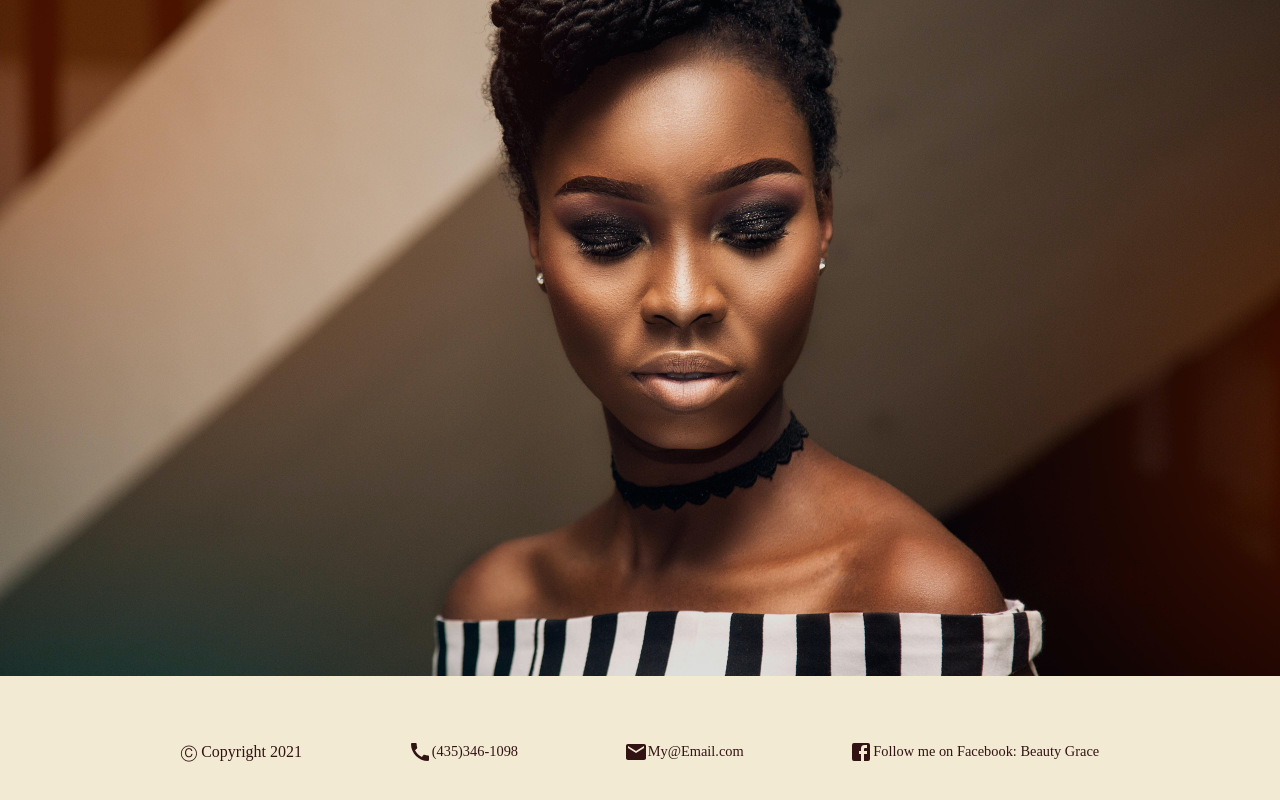
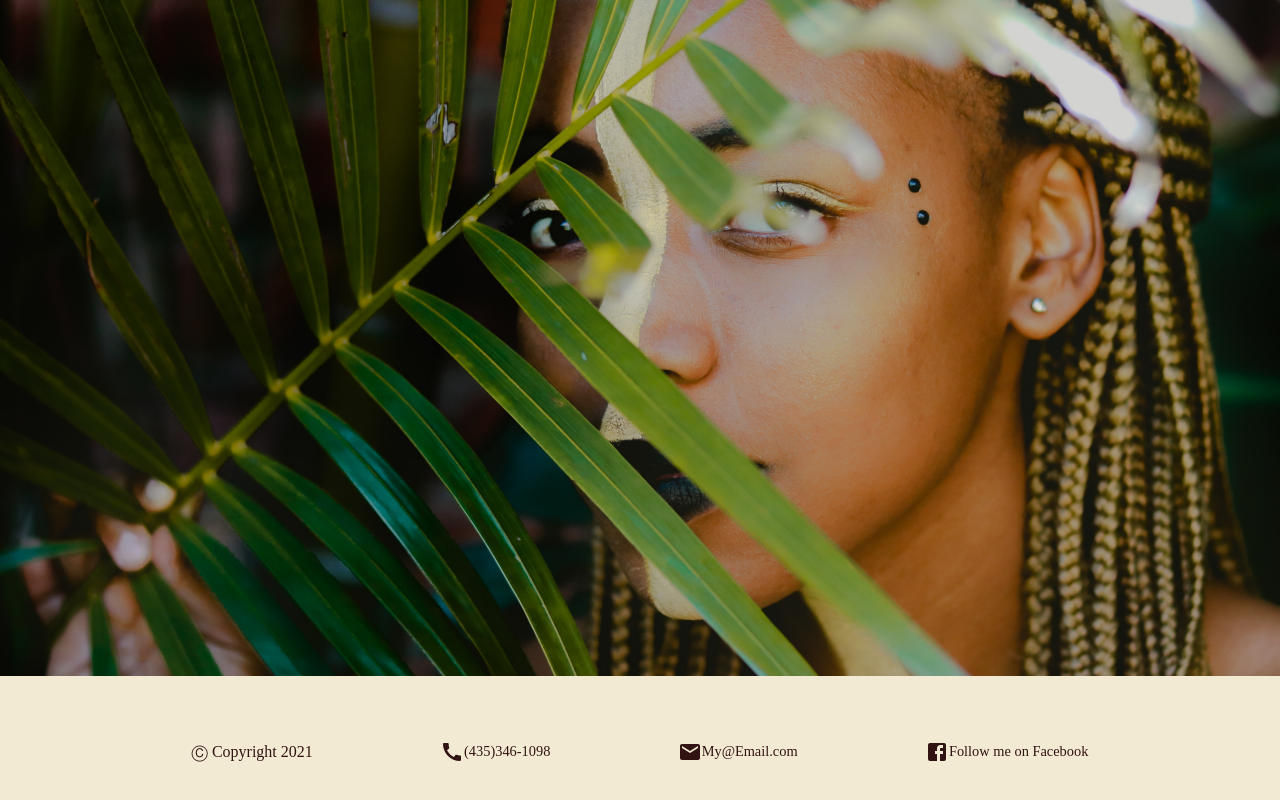
Before and after one commit to Isabelle-github/beauty_hair, a React (Create React App) app: page /about in a window 1280 px wide. Shown: the part 322-1122 px from the top of the page. Built offline with nearby package versions, Linux system fonts and the light colour scheme; a web font is replaced by a local one.

Commit message:
pictures

```diff
--- a/src/App.scss
+++ b/src/App.scss
@@ -92,8 +92,8 @@ main {
     // border-top: 1px solid $black-color;
     text-align: center;
     opacity: 1;
-    background-image: url("./img/woman3.jpg");
-    background-color: $braun-color;
+    background-image: url("./img/woman7.jpg");
+    // background-color: $braun-color;
     min-height: 100vh;
     background-position: top;
     background-repeat: no-repeat;
@@ -127,6 +127,18 @@ main {
   .parallax2 {
     background-position: center;
     background-image: url("./img/woman5.jpg");
+  }
+  .bgAbout {
+    background-position: center;
+    background-image: url("./img/woman2.jpg");
+  }
+  .bgContact {
+    background-position: center;
+    background-image: url("./img/woman6.jpg");
+  }
+  .bgGallery {
+    background-position: center;
+    background-image: url("./img/woman4.jpg");
   }
 
   // h2 {
--- a/src/components/About.js
+++ b/src/components/About.js
@@ -3,7 +3,7 @@ import React from "react";
 const About = () => {
   return (
     <main>
-      <div className="parallax">
+      <div className="parallax bgAbout">
         <h1>about</h1>
       </div>
     </main>
--- a/src/components/Contact.js
+++ b/src/components/Contact.js
@@ -3,7 +3,7 @@ import React from "react";
 const Contact = () => {
   return (
     <main>
-      <div className="parallax">
+      <div className="parallax bgContact">
         <h1>contact</h1>
       </div>
     </main>
--- a/src/components/Footer.js
+++ b/src/components/Footer.js
@@ -17,7 +17,7 @@ const Footer = () => {
       </a>
       <a href="https://www.facebook.com/matawe.tatiana">
         <FacebookIcon></FacebookIcon>
-        Follow me on Facebook: Beauty Grace
+        Follow me on Facebook
       </a>
     </footer>
   );
--- a/src/components/Gallery.js
+++ b/src/components/Gallery.js
@@ -3,7 +3,7 @@ import React from "react";
 const Gallery = () => {
   return (
     <main>
-      <div className="parallax">
+      <div className="parallax bgGallery">
         <h1>gallerie</h1>
       </div>
     </main>
--- a/src/components/Home.js
+++ b/src/components/Home.js
@@ -1,5 +1,4 @@
 import React from "react";
-import firstWoman from "../img/firstWoman.jpg";
 import woman3 from "../img/woman3.jpg";
 import woman4 from "../img/woman4.jpg";
 import woman5 from "../img/woman5.jpg";
--- a/src/components/Nav.js
+++ b/src/components/Nav.js
@@ -20,13 +20,13 @@ const Nav = () => {
         </div>
         <ul>
           <NavLink exact activeStyle={{ color: "#f39a3e" }} to="/">
-            <img src={`${logo}`} alt="logo" className="logo" />
-          </NavLink>
-          <NavLink exact activeStyle={{ color: "#f39a3e" }} to="/">
             <li>Home</li>
           </NavLink>
           <NavLink exact activeStyle={{ color: "#f39a3e" }} to="/about">
             <li>About</li>
+          </NavLink>
+          <NavLink exact activeStyle={{ color: "#f39a3e" }} to="/">
+            <img src={`${logo}`} alt="logo" className="logo" />
           </NavLink>
           <NavLink exact activeStyle={{ color: "#f39a3e" }} to="/gallery">
             <li>Gallery</li>
```
Also changed, not shown: src/img/firstWoman.jpg (deleted), src/img/woman2.jpg (renamed from src/img/secondWoman.jpg).
